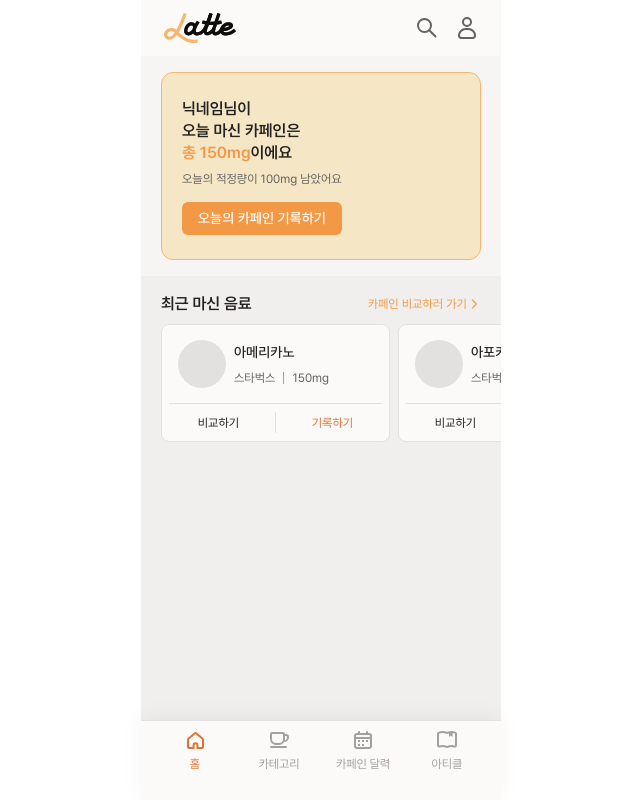
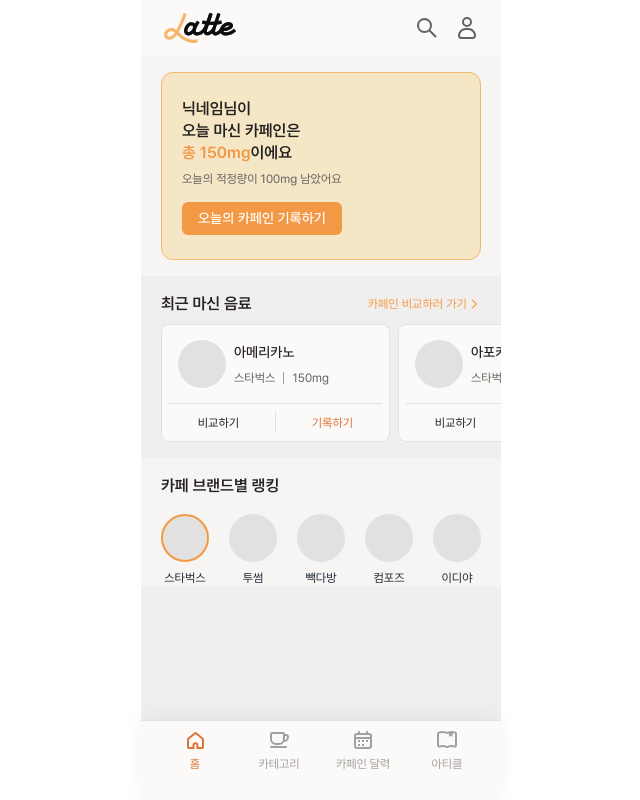
Before and after one commit to SWYG-4-Latte/SWYG-4-Latte-FE, a Next.js app: page /home in a window 1280 px wide. Shown: the whole page, without its empty margins (319-959 px from the left). Built offline with nearby package versions, Linux system fonts and the light colour scheme.

Commit message:
feat: 브랜드명과 이미지 보여주는 컴포넌트, 브랜드 Swiper 구현

```diff
--- a/src/app/home/page.tsx
+++ b/src/app/home/page.tsx
@@ -1,11 +1,13 @@
 import DrinkHistoryContainer from '@/container/Home/DrinkHistoryContainer';
 import HomeBannerContainer from '@/container/Home/HomeBannerContainer';
+import RankingContainer from '@/container/Home/RankingContainer';
 
 export default function HomePage() {
   return (
     <div className="pt-14">
       <HomeBannerContainer />
       <DrinkHistoryContainer />
+      <RankingContainer />
     </div>
   );
 }
--- /dev/null
+++ b/src/components/Brand/Brand.tsx
@@ -0,0 +1,17 @@
+import Image from 'next/image';
+
+import { CafeBrand } from '@/types/home/brand';
+
+const Brand = ({ selected, brandData }: { selected: boolean; brandData: CafeBrand }) => {
+  return (
+    <div className="flex cursor-pointer flex-col items-center justify-center gap-2">
+      <div className={`h-12 w-12 rounded-full bg-gray04 ${selected ? 'border-2 border-primaryOrange' : ''}`}>
+        {/* {브랜드 이미지 넣을 예정}
+        <Image src={brandData.img} width={48} height={48} alt={`${brandData.name}`}/> */}
+      </div>
+      <div className="text-center text-xs">{brandData.name}</div>
+    </div>
+  );
+};
+
+export default Brand;
--- /dev/null
+++ b/src/components/Brand/BrandSwiper.tsx
@@ -0,0 +1,38 @@
+'use client';
+
+import { useState } from 'react';
+import { Swiper, SwiperSlide } from 'swiper/react';
+import { FreeMode } from 'swiper/modules';
+import 'swiper/css';
+
+import { CafeBrand } from '@/types/home/brand';
+import Brand from './Brand';
+
+const BrandSwiper = ({ slideData }: { slideData: CafeBrand[] }) => {
+  const [selectedBrandIdx, setSelectedBrandIdx] = useState<number>(0);
+
+  return (
+    <Swiper
+      slidesPerView="auto"
+      spaceBetween={20}
+      freeMode={true}
+      modules={[FreeMode]}
+      slidesOffsetBefore={20}
+      slidesOffsetAfter={20}
+      className="w-full"
+    >
+      {slideData.map((data, idx) => (
+        <SwiperSlide
+          key={idx}
+          className="max-w-12"
+          onClick={() => {
+            setSelectedBrandIdx(idx);
+          }}
+        >
+          <Brand brandData={data} selected={selectedBrandIdx === idx} />
+        </SwiperSlide>
+      ))}
+    </Swiper>
+  );
+};
+export default BrandSwiper;
--- /dev/null
+++ b/src/container/Home/RankingContainer.tsx
@@ -0,0 +1,35 @@
+import BrandSwiper from '@/components/Brand/BrandSwiper';
+
+const RankingContainer = () => {
+  const brandList = [
+    {
+      name: '스타벅스',
+      img: 'src',
+    },
+    {
+      name: '투썸',
+      img: 'src',
+    },
+    {
+      name: '빽다방',
+      img: 'src',
+    },
+    {
+      name: '컴포즈',
+      img: 'src',
+    },
+    {
+      name: '이디야',
+      img: 'src',
+    },
+  ];
+
+  return (
+    <div className="flex flex-col bg-gray02 pt-4">
+      <div className="mb-4 pl-5 font-semibold text-gray10">카페 브랜드별 랭킹</div>
+      <BrandSwiper slideData={brandList} />
+    </div>
+  );
+};
+
+export default RankingContainer;
--- /dev/null
+++ b/src/types/home/brand.ts
@@ -0,0 +1,4 @@
+export interface CafeBrand {
+  name: string;
+  img: string;
+}
```
